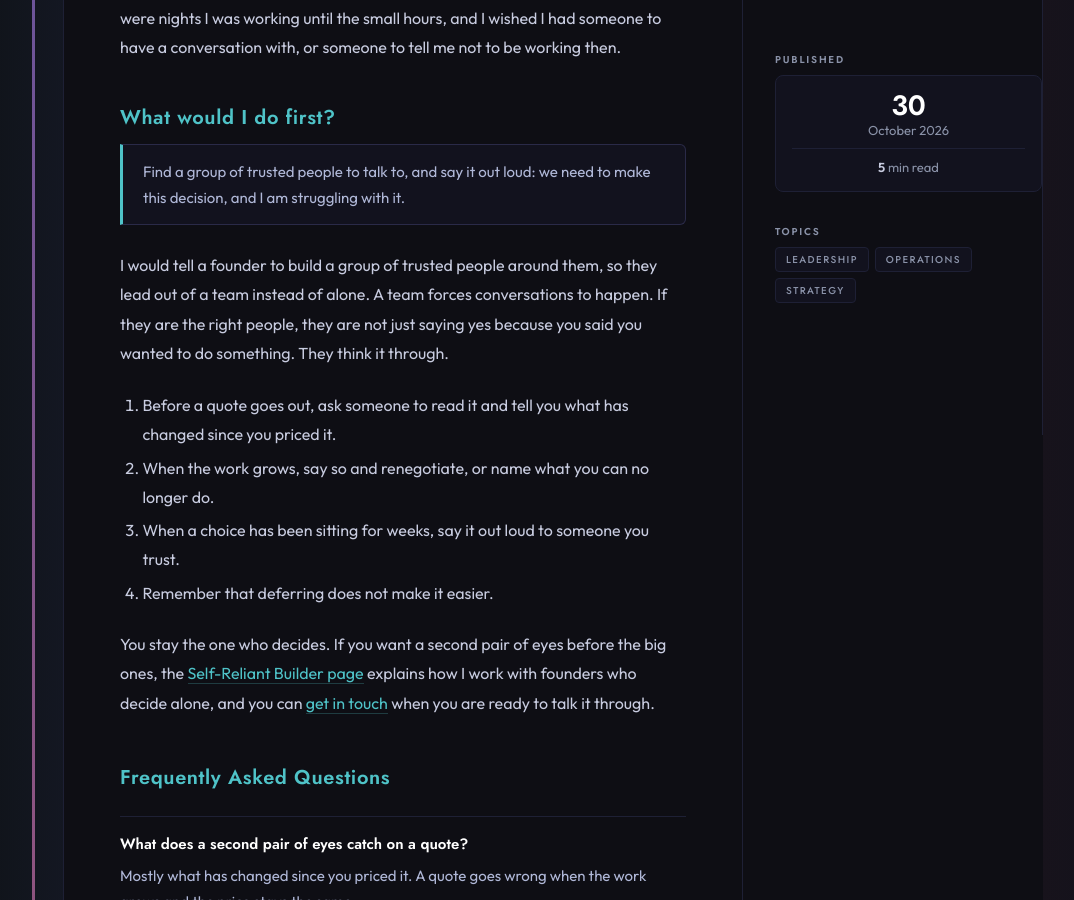
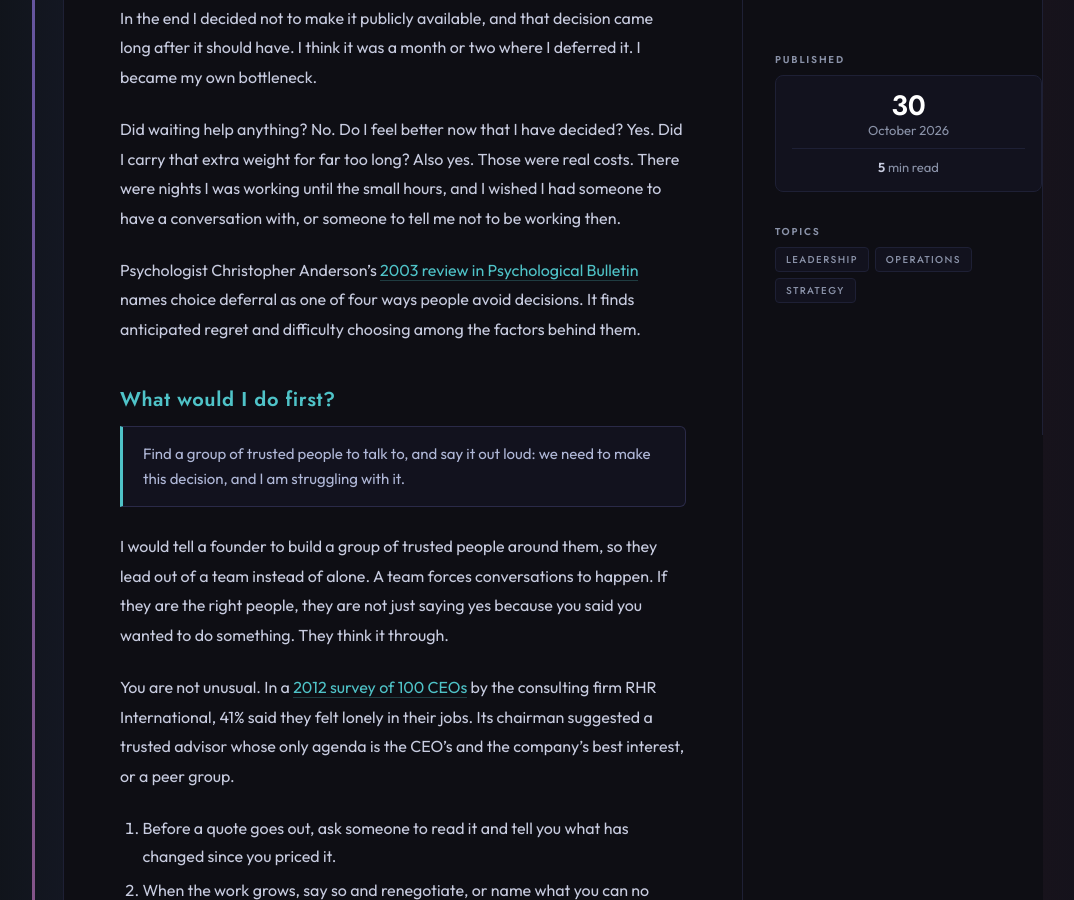
Before and after one commit to elizabethlemoine33-commits/bynorthlight-site, a Jekyll site: the page built from blog/what-a-second-pair-of-eyes-catches.md, in a window 1280 px wide and 900 px high, scrolled down 2431 px. Shown: the whole window, without its empty margins (87-1161 px from the left). Built offline with Jekyll 4.4.1, drawn with Linux system fonts in a browser that asks for light colours; some of the changed text lies outside the part shown.

Commit message:
Self-Reliant Builder post: add research links (Klein, Anderson, RHR)
Co-Authored-By: Claude Sonnet 5.5 <noreply@anthropic.com>

```diff
--- a/blog/what-a-second-pair-of-eyes-catches.md
+++ b/blog/what-a-second-pair-of-eyes-catches.md
@@ -58,6 +58,8 @@ Things went sideways with the event planning team, and I was asked to step in to
 
 I probably worked 40 hours a week for six months. I should have either said no, or said yes at a different rate. I have made the underpriced-quote mistake myself, and I learned from it.
 
+One way to catch it earlier is a premortem. Gary Klein described it in Harvard Business Review in 2007: the team assumes the project [has just failed](https://hbr.org/2007/09/performing-a-project-premortem) and lists the reasons why. He argues that projects fail partly because people hold back their doubts, and that the exercise gives them permission to say them. You can run a small version on a quote with someone you trust. Where did this go wrong?
+
 ## What do you do when the scope changes?
 
 <div class="answer-block">
@@ -84,6 +86,8 @@ I had lost confidence in the product, in the process and, if I am honest, in mys
 
 Did waiting help anything? No. Do I feel better now that I have decided? Yes. Did I carry that extra weight for far too long? Also yes. Those were real costs. There were nights I was working until the small hours, and I wished I had someone to have a conversation with, or someone to tell me not to be working then.
 
+Psychologist Christopher Anderson's [2003 review in Psychological Bulletin](https://pubmed.ncbi.nlm.nih.gov/12555797/) names choice deferral as one of four ways people avoid decisions. It finds anticipated regret and difficulty choosing among the factors behind them.
+
 ## What would I do first?
 
 <div class="answer-block">
@@ -92,6 +96,8 @@ Did waiting help anything? No. Do I feel better now that I have decided? Yes. Di
 
 I would tell a founder to build a group of trusted people around them, so they lead out of a team instead of alone. A team forces conversations to happen. If they are the right people, they are not just saying yes because you said you wanted to do something. They think it through.
 
+You are not unusual. In a [2012 survey of 100 CEOs](https://fortune.com/2012/06/29/why-ceo-loneliness-is-bad-for-business/) by the consulting firm RHR International, 41% said they felt lonely in their jobs. Its chairman suggested a trusted advisor whose only agenda is the CEO's and the company's best interest, or a peer group.
+
 1. Before a quote goes out, ask someone to read it and tell you what has changed since you priced it.
 2. When the work grows, say so and renegotiate, or name what you can no longer do.
 3. When a choice has been sitting for weeks, say it out loud to someone you trust.
```
